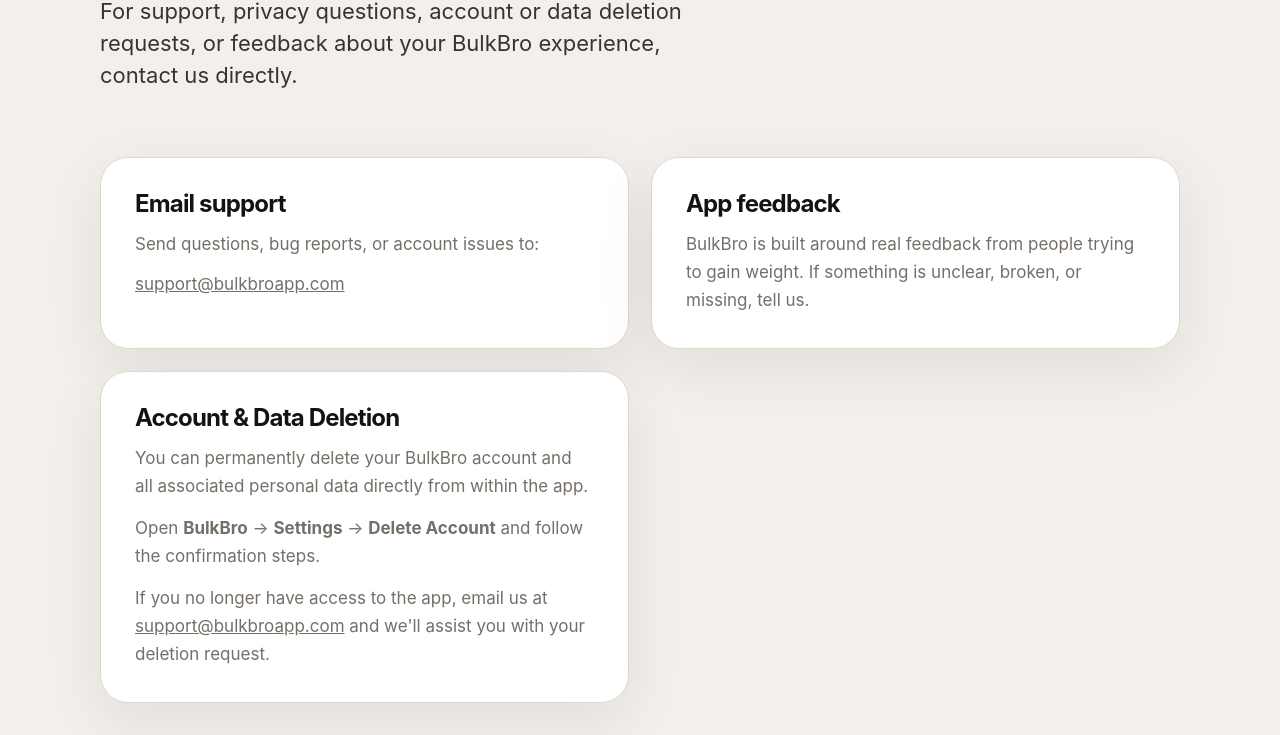
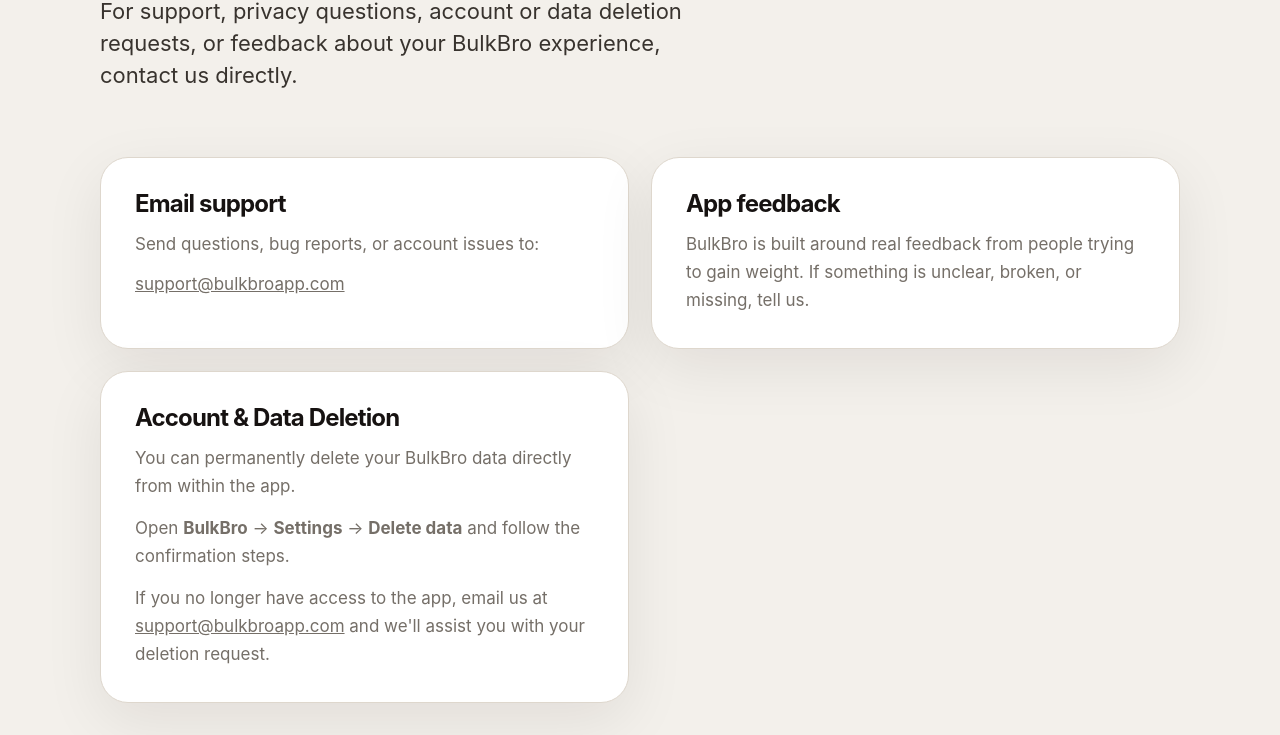
Before and after one commit to KennethDeGeest/bulkbro-website, a plain HTML site: page contact.html in a window 1280 px wide. Shown: the part 424-1159 px from the top of the page. Drawn offline with Linux system fonts and the light colour scheme.

Commit message:
Add account deletion instructions for Meta compliance

```diff
--- a/contact.html
+++ b/contact.html
@@ -30,8 +30,8 @@
 </style></head><body><nav class="nav"><div class="wrap nav-inner"><a class="brand" href="index.html"><img alt="BulkBro logo" src="apple-touch-icon.png"/><span>BulkBro</span></a><div class="nav-links"><a href="index.html#how">How it works</a><a href="index.html#different">Why different</a><a href="index.html#faq">FAQ</a><a class="btn btn-dark" href="https://apps.apple.com/be/app/bulkbro/id6770476671" rel="noopener" target="_blank">Download free</a></div></div></nav><main class="legal-main"><div class="wrap"><header class="legal-header"><div class="kicker">Contact</div><h1>Need help with BulkBro?</h1><p class="lead" style="margin-top:22px">For support, privacy questions, account or data deletion requests, or feedback about your BulkBro experience, contact us directly.</p></header><div class="contact-grid"><div class="contact-card"><h3>Email support</h3><p style="margin-top:14px">Send questions, bug reports, or account issues to:</p><p style="margin-top:12px"><a href="mailto:support@bulkbroapp.com">support@bulkbroapp.com</a></p></div><div class="contact-card"><h3>App feedback</h3><p style="margin-top:14px">BulkBro is built around real feedback from people trying to gain weight. If something is unclear, broken, or missing, tell us.</p></div>
 <div class="contact-card">
 <h3>Account &amp; Data Deletion</h3>
-<p style="margin-top:14px">You can permanently delete your BulkBro account and all associated personal data directly from within the app.</p>
-<p style="margin-top:14px">Open <strong>BulkBro</strong> → <strong>Settings</strong> → <strong>Delete Account</strong> and follow the confirmation steps.</p>
+<p style="margin-top:14px">You can permanently delete your BulkBro data directly from within the app.</p>
+<p style="margin-top:14px">Open <strong>BulkBro</strong> → <strong>Settings</strong> → <strong>Delete data</strong> and follow the confirmation steps.</p>
 <p style="margin-top:14px">If you no longer have access to the app, email us at <a href="mailto:support@bulkbroapp.com">support@bulkbroapp.com</a> and we'll assist you with your deletion request.</p>
 </div>
 </div></div></main><footer><div class="wrap footer-inner"><a class="brand" href="index.html"><img alt="BulkBro logo" src="apple-touch-icon.png"/><span>BulkBro</span></a><div class="footer-links"><a href="privacy.html">Privacy</a><a href="terms.html">Terms</a><a href="contact.html">Contact</a><a href="mailto:support@bulkbroapp.com">support@bulkbroapp.com</a></div></div></footer></body></html>
```
